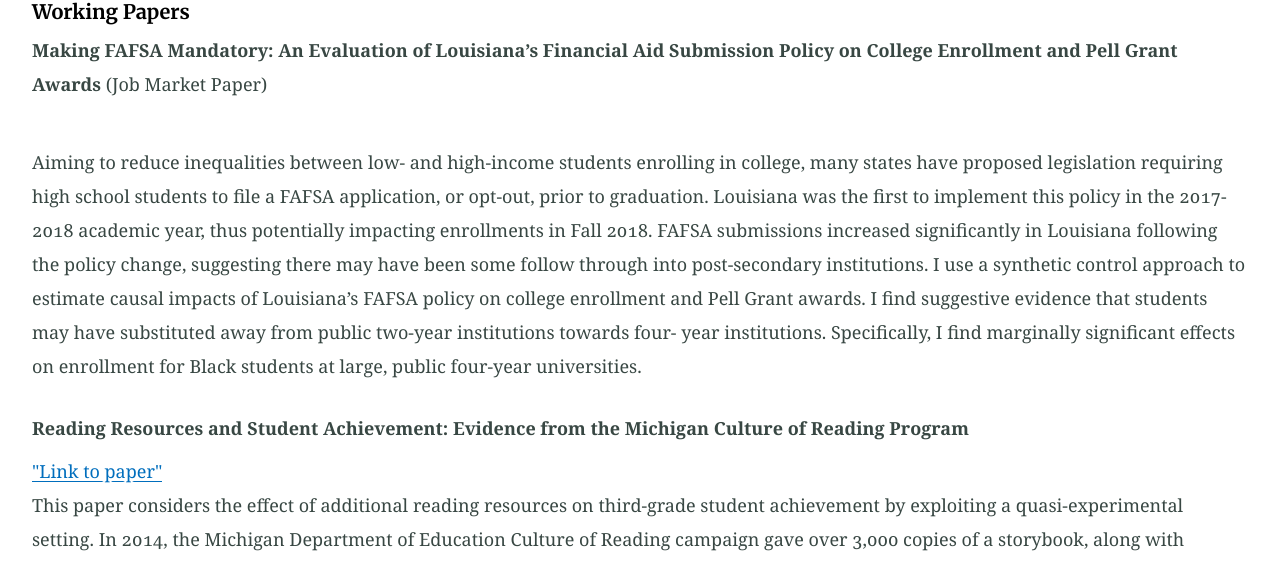
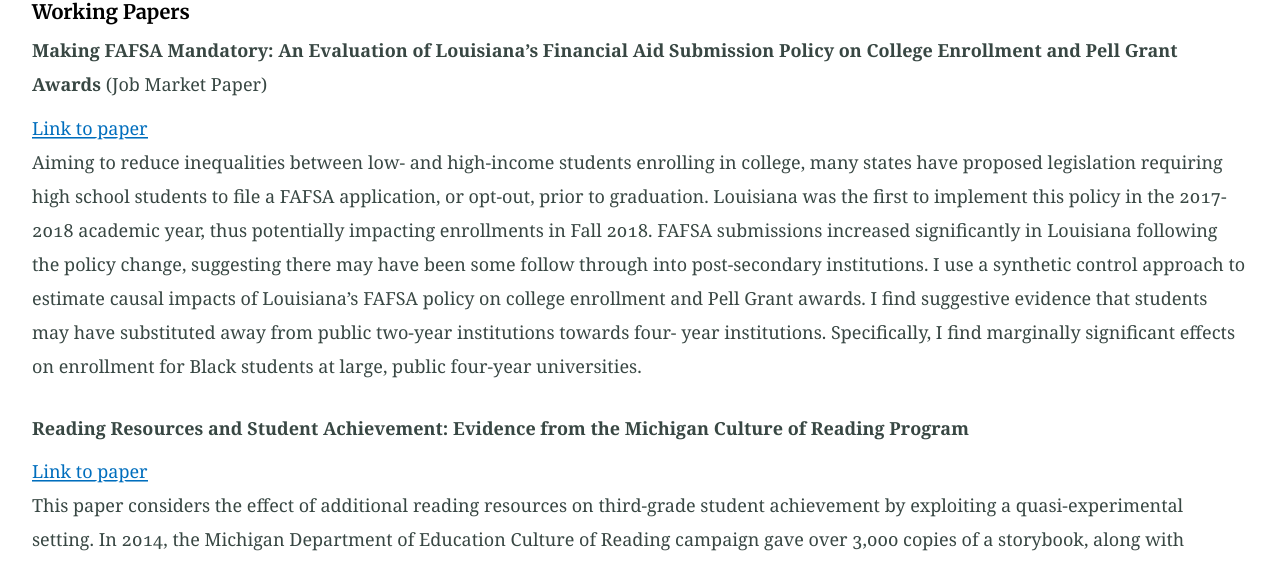
Before and after one commit to jenni-putz/1jenni-putz.github.io, a Jekyll site: the page built from research.md, in a window 1280 px wide. Shown: the part 256-820 px from the top of the page. Built offline with Jekyll 4.4.1, drawn with Linux system fonts in a browser that asks for light colours; nearby versions of some CDN libraries; our own code applies the rules of GitHub Pages for plain Markdown files.

Commit message:
Update research.md

```diff
--- a/research.md
+++ b/research.md
@@ -27,10 +27,10 @@ padding-top: .2em;
 	 <font size="4">
         <ul id="menu">
           <li><b>Making FAFSA Mandatory: An Evaluation of Louisiana’s Financial Aid Submission Policy on College Enrollment and Pell Grant Awards</b> (Job Market Paper)</li>
-		<p>  <br> Aiming to reduce inequalities between low- and high-income students enrolling in college, many states have proposed legislation requiring high school students to file a FAFSA application, or opt-out, prior to graduation. Louisiana was the first to implement this policy in the 2017-2018 academic year, thus potentially impacting enrollments in Fall 2018. FAFSA submissions increased significantly in Louisiana following the policy change, suggesting there may have been some follow through into post-secondary institutions. I use a synthetic control approach to estimate causal impacts of Louisiana’s FAFSA policy on college enrollment and Pell Grant awards. I find suggestive evidence that students may have substituted away from public two-year institutions towards four- year institutions. Specifically, I find marginally significant effects on enrollment for Black students at large, public four-year universities. </p>
+		<p> <a href = "https://jenniputz.com/resources/PutzJenni_FAFSA.pdf">Link to paper</a> <br> Aiming to reduce inequalities between low- and high-income students enrolling in college, many states have proposed legislation requiring high school students to file a FAFSA application, or opt-out, prior to graduation. Louisiana was the first to implement this policy in the 2017-2018 academic year, thus potentially impacting enrollments in Fall 2018. FAFSA submissions increased significantly in Louisiana following the policy change, suggesting there may have been some follow through into post-secondary institutions. I use a synthetic control approach to estimate causal impacts of Louisiana’s FAFSA policy on college enrollment and Pell Grant awards. I find suggestive evidence that students may have substituted away from public two-year institutions towards four- year institutions. Specifically, I find marginally significant effects on enrollment for Black students at large, public four-year universities. </p>
 
 		<li><b>Reading Resources and Student Achievement: Evidence from the Michigan Culture of Reading Program</b></li>
-		<p> <a href = "https://jenniputz.com/resources/PutzJenni_CultureofReading.pdf">"Link to paper" </a>  <br> This paper considers the effect of additional reading resources on third-grade student achievement by exploiting a quasi-experimental setting. In 2014, the Michigan Department of Education Culture of Reading campaign gave over 3,000 copies of a storybook, along with reading instructions, to children in 115 elementary schools and early childhood programs. I use student-level data to identify the effect of additional reading resources on third-grade English language arts (ELA) test scores. I find significant, positive effects of additional reading resources on student achievement for students who received books when they were in an early childhood program. </p>
+		<p> <a href = "https://jenniputz.com/resources/PutzJenni_CultureofReading.pdf">Link to paper</a>  <br> This paper considers the effect of additional reading resources on third-grade student achievement by exploiting a quasi-experimental setting. In 2014, the Michigan Department of Education Culture of Reading campaign gave over 3,000 copies of a storybook, along with reading instructions, to children in 115 elementary schools and early childhood programs. I use student-level data to identify the effect of additional reading resources on third-grade English language arts (ELA) test scores. I find significant, positive effects of additional reading resources on student achievement for students who received books when they were in an early childhood program. </p>
 
 	 <li><b>What can we learn from student performance? Identification in the presence of curves and letter grades</b> (with Glen Waddell)</li>
 		<p>  <br> Grade-based performance measures are routinely relied on when considering the efficacy of policy innovation. Yet, it is common for measures of student performance to be transformed—subjected to a curve and discretized through letter-grade transformations. We show how transformed grades systematically challenge the identification of unbiased estimates of the effect of intervention. In particular, curves can introduce false patterns of treatment heterogeneity, attenuating measured
```
